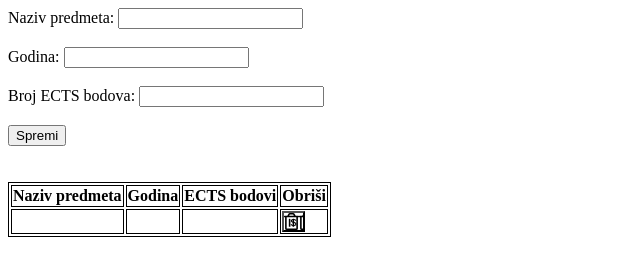
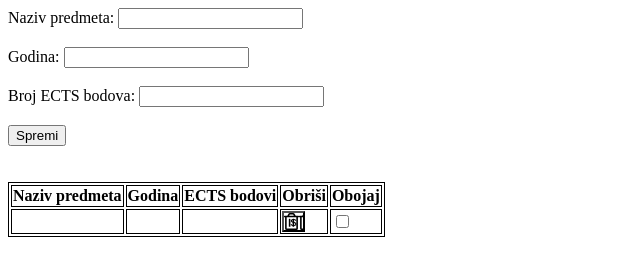
Before and after one commit to dfabijanicVUV/lv1, a plain HTML site: page index.html in a window 1280 px wide. Both pictures are taken after a click on the button "Spremi". Shown: the whole page, without its empty margins (0-640 px from the left). Drawn offline with Linux system fonts and the light colour scheme.

Commit message:
treci commit

```diff
--- a/index.html
+++ b/index.html
@@ -21,6 +21,7 @@
     <th>Godina</th>
     <th>ECTS bodovi</th>
     <th>Obriši</th>
+    <th>Obojaj</th>
   </tr>
 </table>
 </div>
--- a/js/app.js
+++ b/js/app.js
@@ -9,15 +9,21 @@ function Submit() {
     var cel2 = row.insertCell(1);
     var cel3 = row.insertCell(2);
 	var cel4 = row.insertCell(3);
+	var cel5 = row.insertCell(4);
 
 	cel1.innerHTML = nazivPredmeta;
 	cel2.innerHTML = godina;
 	cel3.innerHTML = ects;
 	cel4.innerHTML = '<button onclick="Delete(this)" style="background: url(images/trash-alt-regular.svg)">s</button>' ;
-
+	cel5.innerHTML = '<input onclick="Color(this)" type="checkbox" id="checkDone" name="checkDone">'
 }
 
 function Delete(r) {
 	var i = r.parentNode.parentNode.rowIndex;
     document.getElementById("table").deleteRow(i);
 }
+
+function Color(r) {
+	var i = r.parentNode.parentNode;
+	i.setAttribute('style', 'background: yellow');
+}
```
